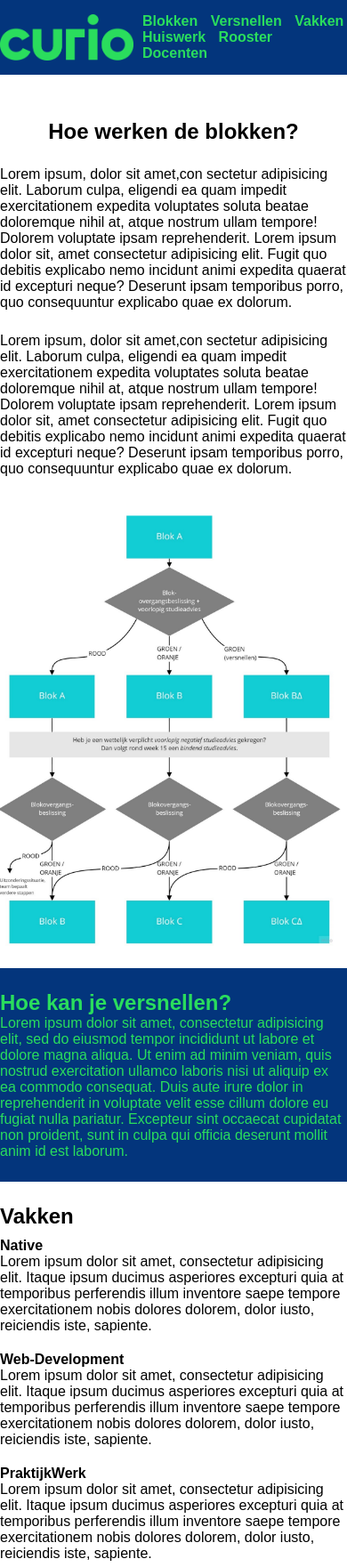
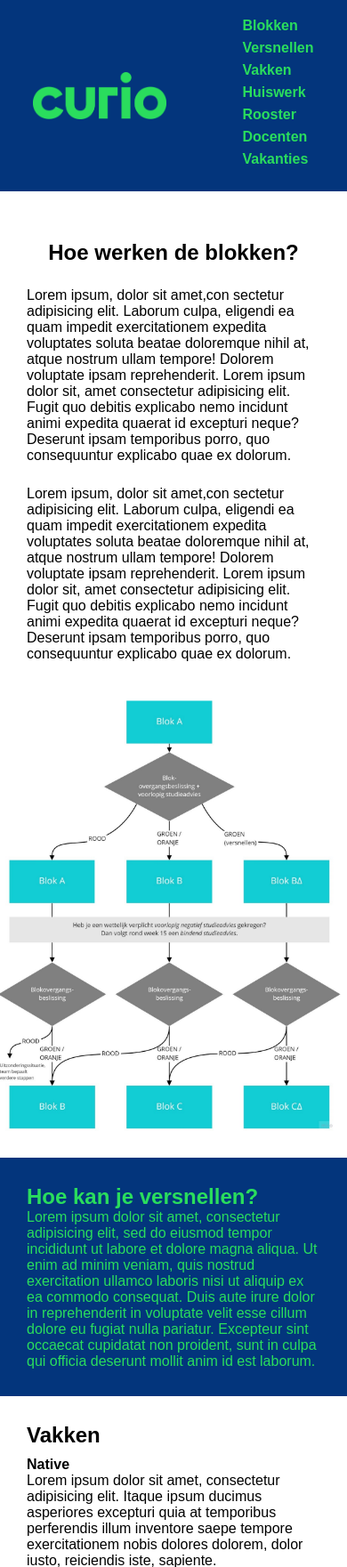
Before and after one commit to PlukZwaal/Pra-C1, a PHP site: page / in a window 390 px wide; the page is wider, and only the part inside the window is pictured. Shown: the top 1761 px of that part at 89% size. Run offline with PHP 8.4, Linux system fonts and the light colour scheme.

Commit message:
Added Holidays and better visuals for mobile

```diff
--- a/css/style.css
+++ b/css/style.css
@@ -5,6 +5,11 @@
 
 html{
 	/*scroll-behavior: smooth;*/
+}
+
+.wrapper{
+	width: 968px;
+	margin: 0 auto;
 }
 
 /* Header */
@@ -21,25 +26,20 @@ html{
 
 .sectionHeader{
 	background-color: #03357c;
-	padding-top: 15px;
-	padding-bottom: 15px;
+	padding-top: 20px;
+	padding-bottom: 20px;
 }
 
 .sectionHeader a{
 	text-decoration: none;
 	margin-left: 10px;
 	color: #2ADD5D;
-	font-weight: 600;
+	font-weight: 550;
 }
 
 .sectionHeader a:hover{
 	border-bottom: 2px solid #2ADD5D;
 	margin-bottom: 5px;
-}
-
-.wrapper{
-	width: 968px;
-	margin: 0 auto;
 }
 
 /* Blocks */
@@ -52,8 +52,8 @@ html{
 .sectionBlocksFlex{
 	display: flex;
 	align-items: center;
-	padding-top: 25px;
-	padding-bottom: 25px;
+	padding-top: 30px;
+	padding-bottom: 30px;
 }
 
 .sectionBlocks .wrapper h2{
@@ -71,16 +71,16 @@ html{
 
 .sectionAccelerated{
 	background-color: #03357c;
-	padding-top: 25px;
-	padding-bottom: 25px;
+	padding-top: 30px;
+	padding-bottom: 30px;
 	color: #2ADD5D;
 }
 
 /* Vakken */
 
 .sectionSubjects{
-	padding-top: 25px;
-	padding-bottom: 25px;
+	padding-top: 30px;
+	padding-bottom: 30px;
 }
 
 .subject{
@@ -92,16 +92,16 @@ html{
 
 .sectionHomework{
 	background-color: #03357c;
-	padding-top: 25px;
-	padding-bottom: 25px;
+	padding-top: 30px;
+	padding-bottom: 30px;
 	color: #2ADD5D;
 }
 
 /* Rooster */
 
 .sectionSchedule{
-	padding-top: 25px;
-	padding-bottom: 25px;
+	padding-top: 30px;
+	padding-bottom: 30px;
 }
 
 .sectionSchedule img{
@@ -117,9 +117,9 @@ html{
 /* Teachers */
 
 .sectionTeachers{
+	padding-top: 30px;
+	padding-bottom: 30px;
 	background-color: #03357c;
-	padding-top: 25px;
-	padding-bottom: 25px;
 	color: #2ADD5D;
 }
 
@@ -139,10 +139,17 @@ html{
 	flex-direction: column;
 }
 
+/* Vakanties */
+
+.sectionHolidays{
+	padding-top: 30px;
+	padding-bottom: 30px;
+}
+
 /* Footer */
 
 .sectionFooter .wrapper{
-	color: white;
+	color: #2ADD5D;
 	text-align: center;
 }
 
@@ -150,6 +157,7 @@ html{
 	background-color: black;
 	padding-top: 25px;
 	padding-bottom: 25px;
+	background-color: #03357c;
 }
 
 /* Mediaquery */
@@ -160,8 +168,25 @@ html{
   }
   .wrapper{
   	width: auto;
+  	margin-left: 30px;
+  	margin-right: 30px;
   }
   .sectionTeachers2{
-	grid-template-columns: 1fr;
+		grid-template-columns: 1fr;
+		text-align: center;
   }
+  .sectionTeachers h2{
+  	text-align: center;
+  }
+  .sectionSchedule img{
+		max-width: 450px;
+	}
+	.sectionHeader2{
+		display: flex;
+		flex-direction: column;
+	}
+	.sectionHeader a{
+		border-bottom: 2px solid transparent;
+		margin-bottom: 5px;
+	}
 }
--- a/index.php
+++ b/index.php
@@ -17,6 +17,7 @@
 				<a href="#homework">Huiswerk</a>
 				<a href="#schedule">Rooster</a>
 				<a href="#teachers">Docenten</a>
+				<a href="#holidays">Vakanties</a>
 			</div>
 		</div>
 	</header>
@@ -106,47 +107,54 @@
 				<h2>Docenten</h2>
 				<div class="sectionTeachers2">
 					<div class="teacher">
-						<img src="img/curio-15-licht-groen-logo-rgb.png">
+						<img src="img/imgdocent.jpg">
 						<div class="teacherFlex">
 							<b>Lorem</b>
 							<p>Lorem, ipsum, dolor sit amet consectetur adipisicing elit. Doloribus, voluptatibus quo facilis unde temporibus.</p>
 						</div>
 					</div>
 					<div class="teacher">
-						<img src="img/curio-15-licht-groen-logo-rgb.png">
+						<img src="img/imgdocent.jpg">
 						<div class="teacherFlex">
 							<b>Lorem</b>
 							<p>Lorem, ipsum, dolor sit amet consectetur adipisicing elit. Doloribus, voluptatibus quo facilis unde temporibus.</p>
 						</div>
 					</div>
 					<div class="teacher">
-						<img src="img/curio-15-licht-groen-logo-rgb.png">
+						<img src="img/imgdocent.jpg">
 						<div class="teacherFlex">
 							<b>Lorem</b>
 							<p>Lorem, ipsum, dolor sit amet consectetur adipisicing elit. Doloribus, voluptatibus quo facilis unde temporibus.</p>
 						</div>
 					</div>
 					<div class="teacher">
-						<img src="img/curio-15-licht-groen-logo-rgb.png">
+						<img src="img/imgdocent.jpg">
 						<div class="teacherFlex">
 							<b>Lorem</b>
 							<p>Lorem, ipsum, dolor sit amet consectetur adipisicing elit. Doloribus, voluptatibus quo facilis unde temporibus.</p>
 						</div>
 					</div>
 					<div class="teacher">
-						<img src="img/curio-15-licht-groen-logo-rgb.png">
+						<img src="img/imgdocent.jpg">
 						<div class="teacherFlex">
 							<b>Lorem</b>
 							<p>Lorem, ipsum, dolor sit amet consectetur adipisicing elit. Doloribus, voluptatibus quo facilis unde temporibus.</p>
 						</div>
 					</div>
 					<div class="teacher">
-						<img src="img/curio-15-licht-groen-logo-rgb.png">
+						<img src="img/imgdocent.jpg">
 						<div class="teacherFlex">
 							<b>Lorem</b>
 							<p>Lorem, ipsum, dolor sit amet consectetur adipisicing elit. Doloribus, voluptatibus quo facilis unde temporibus.</p>
 						</div>
 					</div>
+				</div>
+			</div>
+		</div>
+		<div id="holidays" class="sectionHolidays">
+			<div class="wrapper">
+				<h2>Vakanties</h2>
+				<p>Lorem, ipsum dolor sit amet consectetur adipisicing, elit. Iusto placeat magnam voluptatibus iure magni, praesentium eos voluptate, maiores veritatis minima sapiente amet dolor blanditiis delectus ullam hic laboriosam expedita accusamus.</p>
 				</div>
 			</div>
 		</div>
```
Also changed, not shown: img/curio-15-licht-groen-logo-rgb.png (deleted), img/imgdocent.jpg (added).
